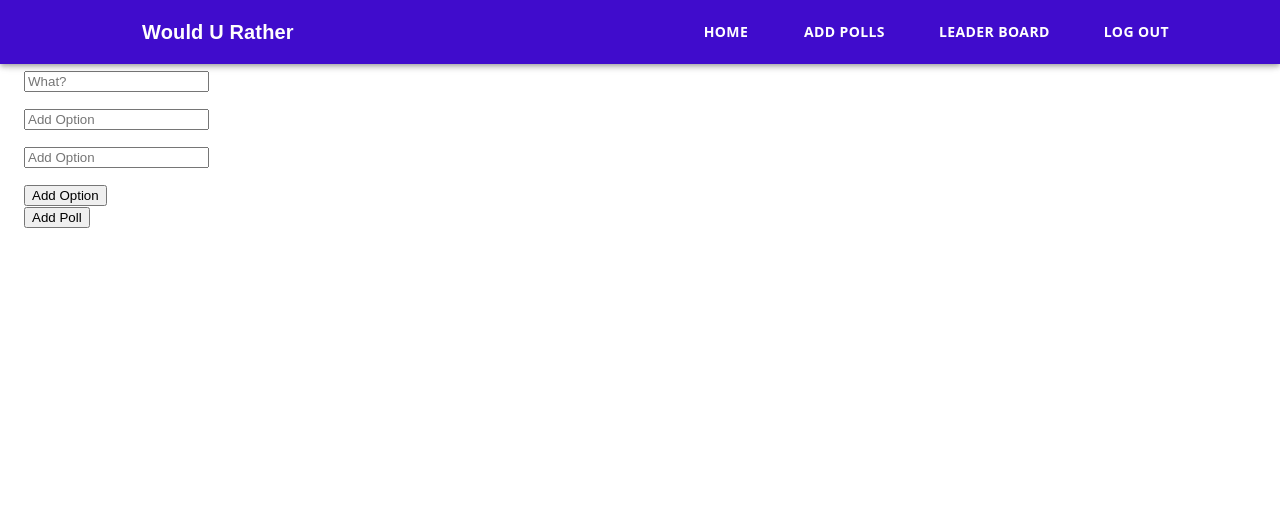
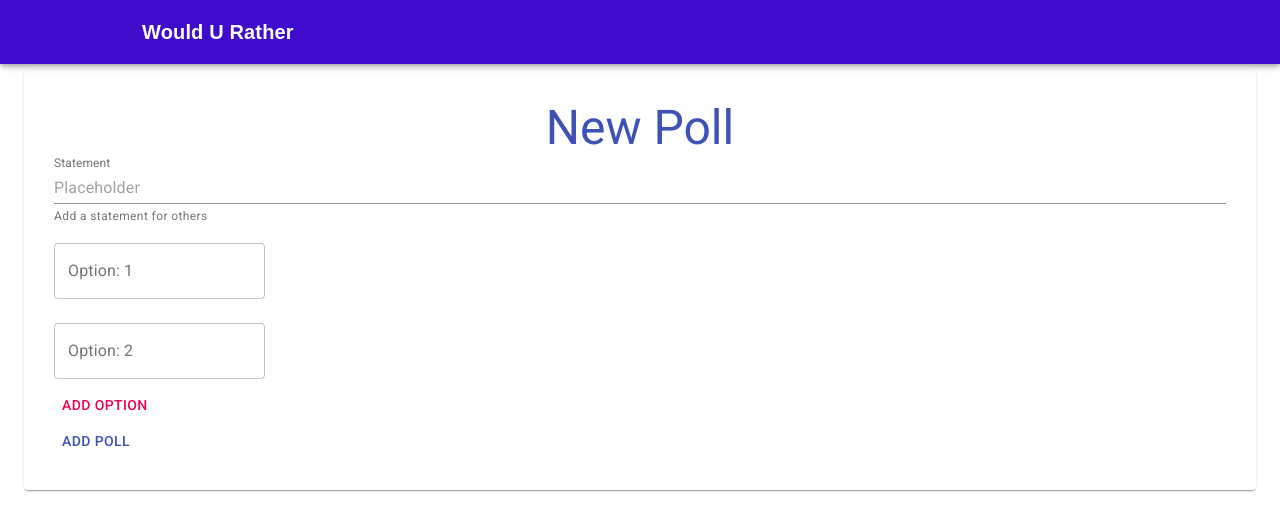
Before and after one commit to Moaaz-Rafique/Would-U-Rather, a React (Create React App) app: page /add in a window 1280 px wide. Shown: the top 530 px of the page. Built offline with nearby package versions, Linux system fonts and the light colour scheme.

Commit message:
add ui elements

```diff
--- a/src/Config/router.js
+++ b/src/Config/router.js
@@ -5,6 +5,7 @@ import LeaderBoard from "../containers/leaderboard";
 import AddPoll from "../containers/addPoll";
 import NavBar from "../components/NavBar";
 import { Container } from "@material-ui/core";
+import MyPolls from "../containers/myPolls";
 
 function AppRouter() {
   return (
@@ -17,6 +18,7 @@ function AppRouter() {
           <Route exact path="/home" component={Home} />
           <Route exact path="/leader" component={LeaderBoard} />
           <Route exact path="/add" component={AddPoll} />
+          <Route exact path="/mypolls" component={MyPolls} />
         </Switch>
       </Container>
     </Router>
--- a/src/components/NavBar.js
+++ b/src/components/NavBar.js
@@ -12,25 +12,7 @@ import {
 import MenuIcon from "@material-ui/icons/Menu";
 import React, { useState, useEffect } from "react";
 import { Link as RouterLink } from "react-router-dom";
-
-const headersData = [
-  {
-    label: "Home",
-    href: "/home",
-  },
-  {
-    label: "Add Polls",
-    href: "/add",
-  },
-  {
-    label: "Leader Board",
-    href: "/leader",
-  },
-  {
-    label: "Log Out",
-    href: "/",
-  },
-];
+import { useSelector } from "react-redux";
 
 const useStyles = makeStyles(() => ({
   header: {
@@ -64,6 +46,7 @@ const useStyles = makeStyles(() => ({
 }));
 
 export default function NavBar() {
+  const headersData = useSelector((state) => state.headersData);
   const { header, logo, menuButton, toolbar, drawerContainer } = useStyles();
 
   const [state, setState] = useState({
--- a/src/components/PollCard.js
+++ b/src/components/PollCard.js
@@ -1,22 +1,32 @@
 import React, { useState } from "react";
 import Paper from "@material-ui/core/Paper";
-import { Button } from "@material-ui/core";
+import { Button, Typography } from "@material-ui/core";
 import { useDispatch } from "react-redux";
 
 function PollCard({ poll, submitVote, index }) {
-  const { statement, options, votes } = poll;
+  const { statement, options, votes, deletePoll } = poll;
   const [selectedOption, setSelectedOption] = useState(0);
   const dispatch = useDispatch();
   const onChangeValue = (e) => {
     setSelectedOption(e.target.value);
   };
-
+  let noOfVotes = votes.length;
   return (
     <Paper
       elevation={1}
       style={{ width: "60%", margin: "20px", padding: "20px" }}
     >
-      {statement}
+      <Typography variant="h5">{statement}</Typography>
+      <Typography
+        style={{
+          width: "100%",
+          textAlign: "right",
+          color: "green",
+        }}
+      >
+        Votes: {noOfVotes}
+      </Typography>
+
       {options.map((opt, index) => {
         return (
           <div
@@ -27,21 +37,43 @@ function PollCard({ poll, submitVote, index }) {
           >
             <label>
               {" "}
+              {submitVote ? (
                 <input type="radio" name={statement} value={index} />
+              ) : (
+                ""
+              )}
               {opt ? <span>{opt.name}</span> : "error"}
             </label>
           </div>
         );
       })}
+      {submitVote ? (
         <Button
-        variant="contained"
-        style={{ backgoundColor: "#400CCC" }}
+          variant="outlined"
+          style={{
+            marginTop: "20px",
+            padding: "10px",
+          }}
           onClick={() => {
             submitVote(index, selectedOption);
           }}
         >
           Submit Vote
         </Button>
+      ) : (
+        <Button
+          variant="outlined"
+          style={{
+            marginTop: "20px",
+            padding: "10px",
+          }}
+          onClick={(index) => {
+            deletePoll(index, selectedOption);
+          }}
+        >
+          Delete Poll
+        </Button>
+      )}
     </Paper>
   );
 }
--- a/src/containers/addPoll.js
+++ b/src/containers/addPoll.js
@@ -1,61 +1,130 @@
-import React, { useState } from "react";
+import React, { useState, useEffect } from "react";
 import { useSelector, useDispatch } from "react-redux";
-import { Grid } from "@material-ui/core";
+import {
+  Box,
+  Button,
+  Grid,
+  Paper,
+  TextField,
+  Typography,
+} from "@material-ui/core";
 function AddPoll() {
   const dispatch = useDispatch();
   const currentUser = useSelector((state) => state.currentUser);
+  const users = useSelector((state) => state.users);
   const [statement, setStatement] = useState("");
-  const [options, setOptions] = useState(["", ""]);
-
+  const [options, setOptions] = useState([{ name: "" }, { name: "" }]);
+  const [message, setMessage] = useState("");
+  const [disabled, setDisabled] = useState(false);
+  useEffect(() => {
+    setDisabled(false);
+    setMessage("");
+  }, [statement, options]);
   const addThisPoll = () => {
+    if (statement == "") {
+      setMessage("Please enter your Statement");
+      return;
+    }
+    for (let opt of options) {
+      if (opt == "") {
+        setMessage("Please enter All of your options");
+        return;
+      }
+    }
     let newPoll = {
       statement: statement,
       options: options,
       creator: currentUser,
       votes: [],
     };
+    let updatedUsers = users;
+    updatedUsers[currentUser].createdPolls++;
+
     dispatch({
       type: "ADDPOLL",
       poll: newPoll,
+      users: updatedUsers,
     });
+
+    let myOptions = options;
+    myOptions = [{ name: "" }, { name: "" }];
+    setStatement("");
+    setOptions([...myOptions]);
+    setDisabled(true);
   };
   const setOption = (e, i) => {
     let myOptions = options;
-    myOptions[i] = { name: e.target.value, votes: 0 };
+    myOptions[i] = { name: e.target.value };
     setOptions([...myOptions]);
   };
   const addOption = () => {
-    setOptions([...options, ""]);
+    setOptions([...options, { name: "" }]);
   };
   return (
-    <div>
-      <input
-        type="text"
-        placeholder="What?"
+    <Paper style={{ padding: "30px" }}>
+      <Box style={{ display: "flex" }}>
+        <Typography
+          style={{ margin: "auto" }}
+          variant="h3"
+          m="auto"
+          color="primary"
+        >
+          New Poll
+        </Typography>
+      </Box>
+      <TextField
+        id="standard-full-width"
+        label="Statement"
+        style={{ margin: "auto" }}
+        placeholder="Placeholder"
+        helperText="Add a statement for others"
+        fullWidth
+        margin="normal"
+        InputLabelProps={{
+          shrink: true,
+        }}
         value={statement}
         onChange={(e) => setStatement(e.target.value)}
       />
-      <div>
+      <Grid spacing={1}>
         {options.map((option, i) => {
+          console.log(option, "option");
           return (
-            <p key={i}>
-              <input
-                type="text"
+            <>
+              <TextField
+                key={i}
+                label={"Option: " + (i + 1)}
+                id="outlined-margin-normal"
+                margin="normal"
+                variant="outlined"
                 placeholder={"Add Option"}
                 value={option.name}
                 onChange={(e) => setOption(e, i)}
               />
-            </p>
+
+              <br />
+            </>
           );
         })}
-        <button type="button" onClick={addOption}>
+        <Button type="button" color="secondary" onClick={addOption}>
           Add Option
-        </button>
-      </div>
-      <button type="button" onClick={addThisPoll}>
+        </Button>
+      </Grid>
+      <Button
+        type="button"
+        color="primary"
+        disabled={disabled}
+        onClick={addThisPoll}
+      >
         Add Poll
-      </button>
-    </div>
+      </Button>
+      <Typography variant="caption" color="secondary">
+        {message}
+      </Typography>
+      <Typography variant="caption" style={{ color: "green" }}>
+        {disabled ? "Successfully added poll" : ""}
+      </Typography>
+    </Paper>
   );
 }
 export default AddPoll;
--- a/src/containers/login.js
+++ b/src/containers/login.js
@@ -1,8 +1,6 @@
 import { useSelector, useDispatch } from "react-redux";
 import { Link } from "react-router-dom";
-import { useEffect } from "react";
 import User from "../components/user";
-import { Button, Paper } from "@material-ui/core";
 
 function Login() {
   const users = useSelector((state) => state.users);
@@ -11,6 +9,7 @@ function Login() {
   const setUser = (user) => {
     dispatch({ type: "SETUSER", user: user });
   };
+  dispatch({ type: "LOGIN" });
   // const addUser = () => {
   //   let newUser = {
   //     name: "Adnan",
--- /dev/null
+++ b/src/containers/myPolls.js
@@ -0,0 +1,23 @@
+import PollCard from "../components/PollCard";
+import { useSelector } from "react-redux";
+import { Grid } from "@material-ui/core";
+
+function MyPolls() {
+  const currentUser = useSelector((state) => state.currentUser);
+  const polls = useSelector((state) => state.polls);
+  const deletePoll = (index) => {
+    let newpolls = polls;
+  };
+  return (
+    <Grid>
+      {polls.map((poll, i) => {
+        return poll.creator == currentUser ? (
+          <PollCard poll={poll} index={i} deletePoll={deletePoll} />
+        ) : (
+          ""
+        );
+      })}
+    </Grid>
+  );
+}
+export default MyPolls;
--- a/src/store/reducer.js
+++ b/src/store/reducer.js
@@ -1,6 +1,6 @@
 const INTIAL_STATE = {
   currentUser: 0,
-
+  headersData: [],
   users: [
     {
       name: "Ali",
@@ -21,6 +21,7 @@ const INTIAL_STATE = {
   polls: [
     {
       statement: "Why?",
+
       options: [{ name: "eh" }, { name: "dntknow" }, { name: "what" }],
       creator: 0,
       votes: [
@@ -31,21 +32,18 @@ const INTIAL_STATE = {
     },
     {
       statement: "Where?",
+
       options: [{ name: "eh" }, { name: "dntknow" }, { name: "what" }],
       creator: 1,
       votes: [
         { user: 2, option: 0 },
-        { user: 3, option: 2 },
+        { user: 0, option: 2 },
         { user: 1, option: 1 },
       ],
     },
     {
       statement: "Who?",
-      options: [
-        { name: "eh", votes: 0 },
-        { name: "dntknow", votes: 0 },
-        { name: "what", votes: 0 },
-      ],
+      options: [{ name: "eh" }, { name: "dntknow" }, { name: "what" }],
       creator: 2,
       votes: [
         { user: 2, option: 0 },
@@ -64,10 +62,27 @@ export default (state = INTIAL_STATE, action) => {
         results: action.results,
       };
     case "SETUSER":
-      console.log(action.user);
       return {
         ...state,
         currentUser: action.user,
+        headersData: [
+          {
+            label: "Home",
+            href: "/home",
+          },
+          {
+            label: "Add Polls",
+            href: "/add",
+          },
+          {
+            label: "Leader Board",
+            href: "/leader",
+          },
+          {
+            label: "Log Out",
+            href: "/",
+          },
+        ],
       };
     case "ADDUSER":
       return {
@@ -78,6 +93,7 @@ export default (state = INTIAL_STATE, action) => {
       return {
         ...state,
         polls: [...state.polls, action.poll],
+        users: [...action.users],
       };
     case "ADDVOTE":
       return {
@@ -85,6 +101,13 @@ export default (state = INTIAL_STATE, action) => {
         polls: [...action.polls],
         users: [...action.users],
       };
+    case "LOGIN":
+      return {
+        ...state,
+        headersData: [],
+        currentUser: null,
+      };
+
     default:
       return state;
   }
```
Also changed, not shown: src/containers/home.js (+7 -3 lines). Lines whose indentation alone changed are shown as unchanged.
